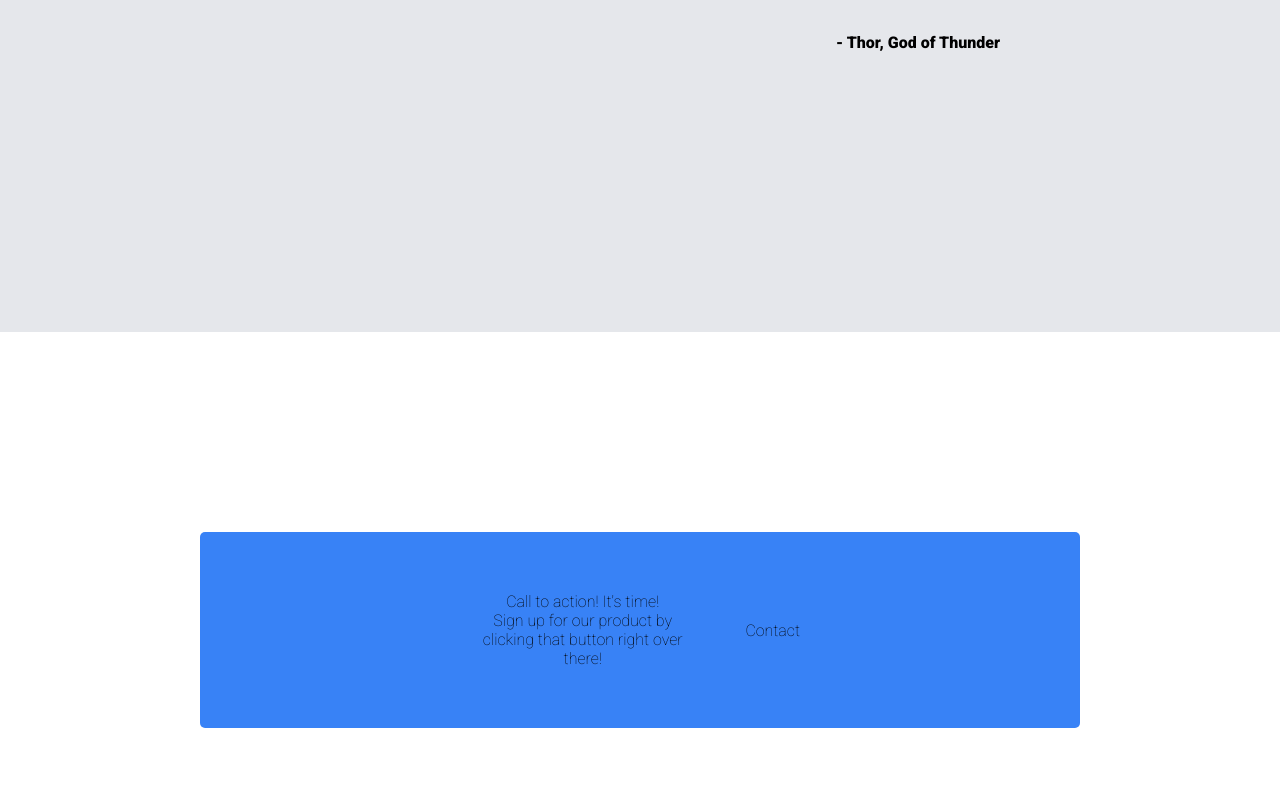
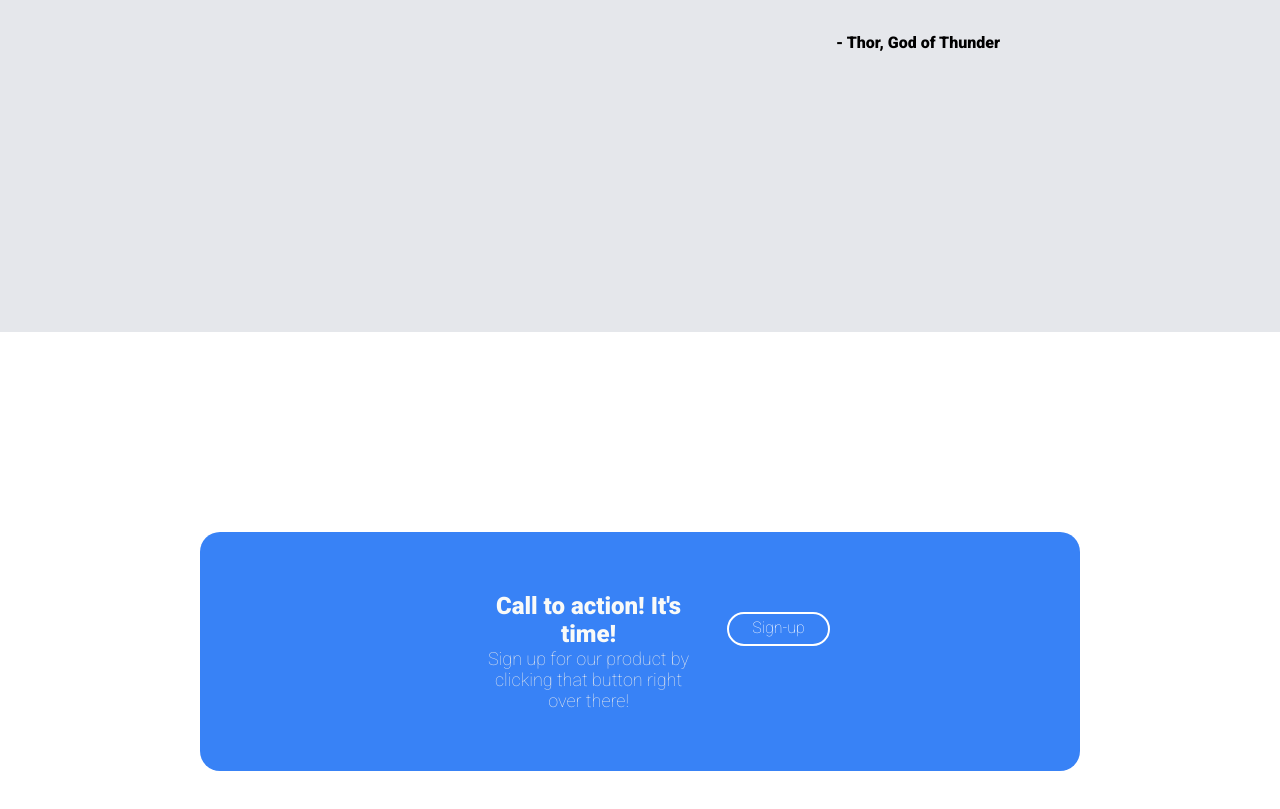
Before and after one commit to randellricasata/landing_page, a plain HTML site: page index.html in a window 1280 px wide. Shown: the part 1793-2602 px from the top of the page. Drawn offline with Linux system fonts and the light colour scheme.

Commit message:
Finished project

```diff
--- a/css/styles.css
+++ b/css/styles.css
@@ -112,13 +112,36 @@ div{
     background-color: #3882F6;
     text-align: center;
     align-content: center;
-    border-radius: 5px;
+    border-radius: 20px;
     padding-left: 250px;
     padding-right: 250px;
 }
 
+.calltext1{
+    font-weight:700;
+    color: #F9FAF8;
+    font-size: 24px;
+    padding: 0%;
+}
+
+.calltext2{
+    padding:0;
+    font-size: 18px;
+    color: #E5E7EB;
+}
+
 .contactContainer{
-    display: flex;
+    color:white;
+    margin-top: 50px;
+    height: 22px;
+    width: 200px;
+    margin-top: 50px;
+    text-align: center;
+    justify-content: center;
     align-items: center;
-    border-width: 50px ;
+    border-width: 2px ;
+    border-style: solid ;
+    border-radius: 20px;
+    border-color: white;
+    padding:4px;
 }
--- a/index.html
+++ b/index.html
@@ -79,13 +79,16 @@
     <!--footer-->
     <div class="footercontainer">
         <div class="calltoaction">
-            <div class="calltext">
+            <div class="leftcontainer">
+            <div class="calltext1">
             Call to action! It's time!
-            <br>
+            </div>
+            <div class="calltext2">
             Sign up for our product by clicking that button right over there!
             </div>
+            </div>
             <div class="contactContainer">
-                Contact
+                Sign-up
             </div>
         </div>
     </div>
```
